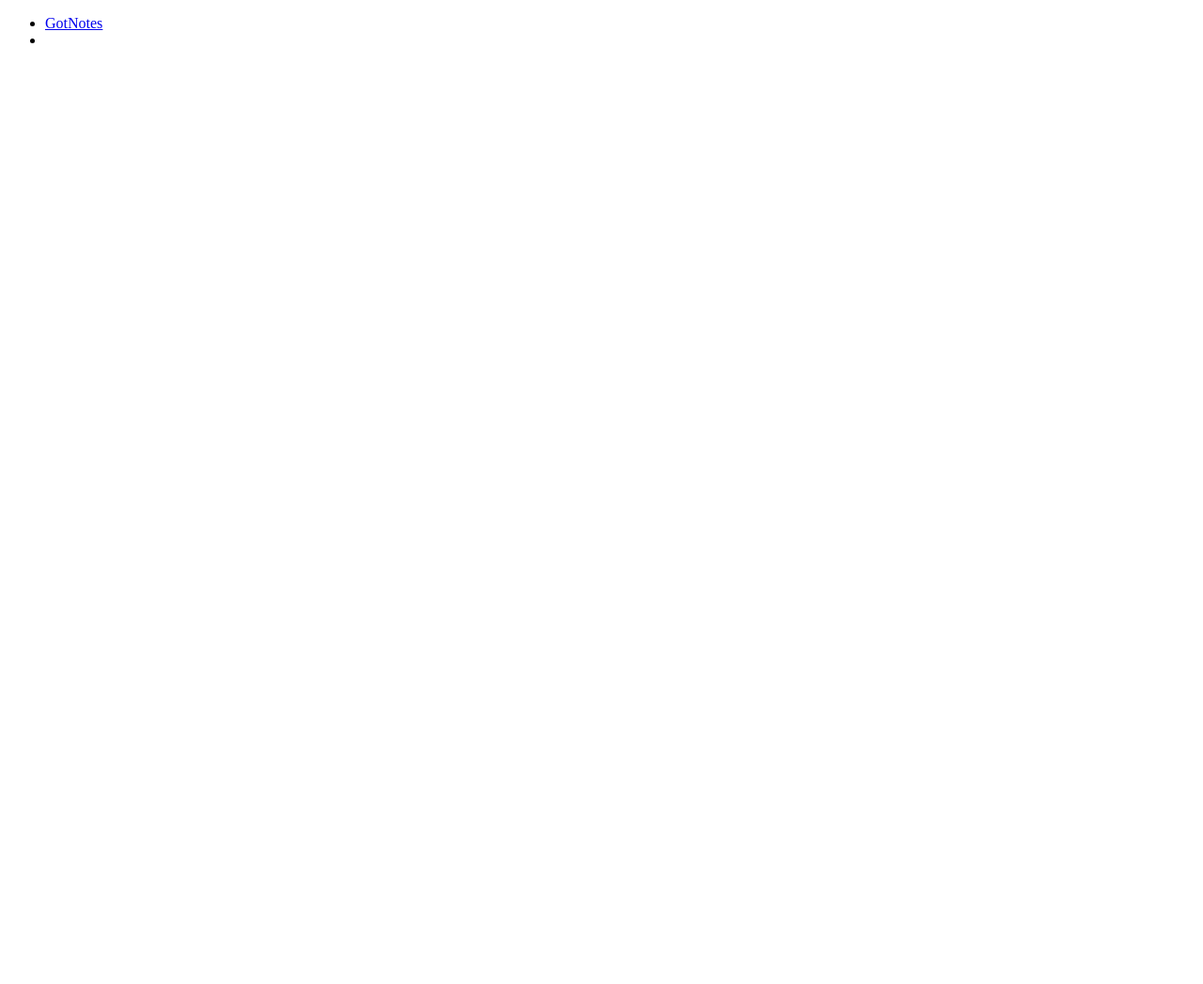
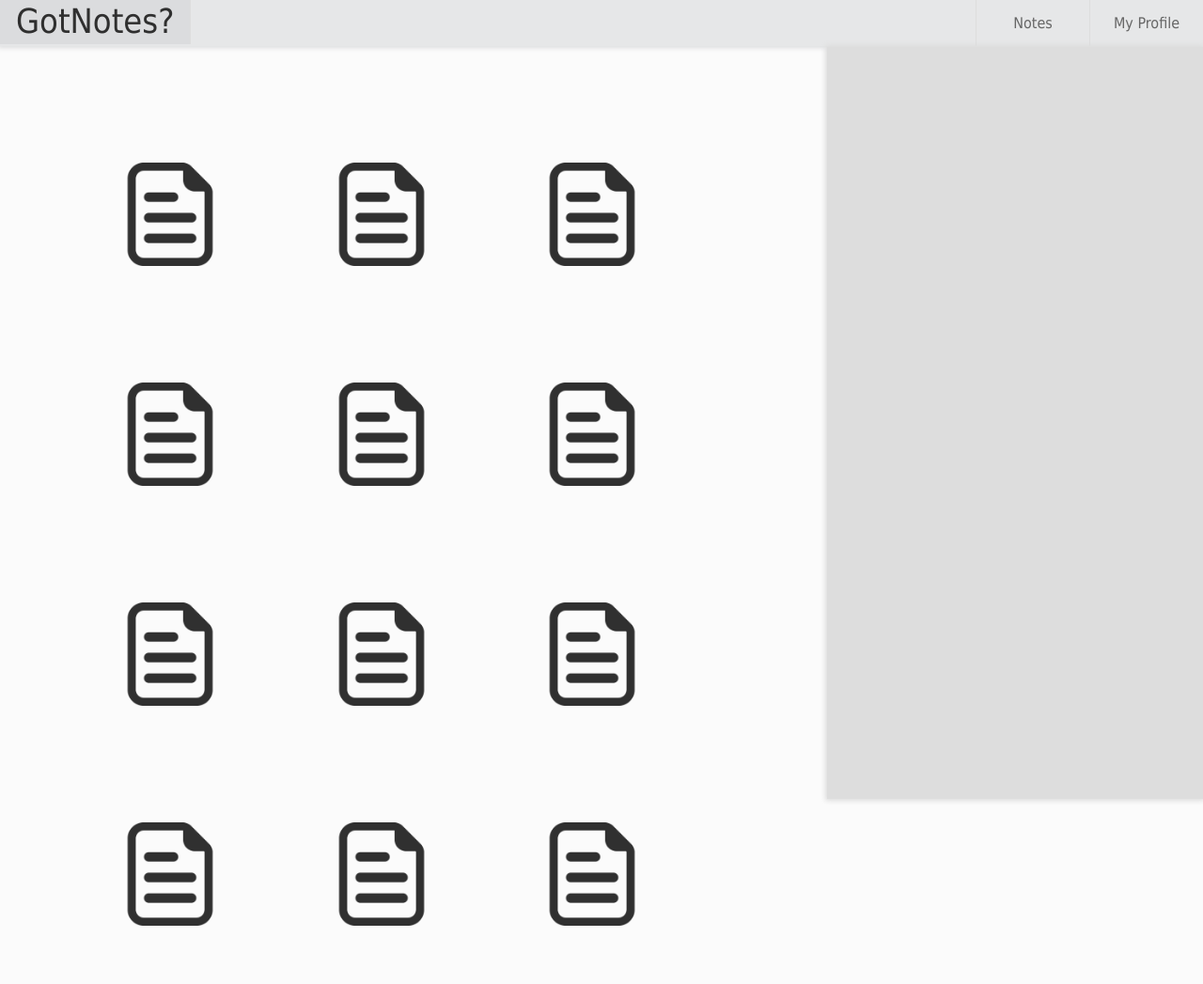
Before and after one commit to DerangedMind/DerangedMind.github.io, a plain HTML site: page index.html in a window 1280 px wide. Shown: the top 1047 px of the page at 94% size. Before the commit the page ends 800 px from the top, so only its background shows below. Drawn offline with Linux system fonts and the light colour scheme.

Commit message:
changing website around

```diff
--- a/index.html
+++ b/index.html
@@ -1,8 +1,105 @@
 <!DOCTYPE html>
 <html>
-  <body>
-    <ul>
-      <li><a href="GotNotes/index.html">GotNotes</a><li>
+  <head>
+    <title>GotNotes?</title>
+    <link type="text/css" rel="stylesheet" href="studyhard.css" />
+  </head>
+
+  <body class="main">
+
+    <nav class="navbar">
+      <div><a class="home" href="index.html">GotNotes?</a></div>
+      <ul >
+        <li><a class="menu-item" href="signup.html">My Profile</a></li>
+        <li><a class="menu-item" href="notes.html">Notes</a></li>
+      </ul>
+    </nav>
+
+    <main>
+      <section class="note-box">
+
+        <article class="note">
+          <a href="somenote.html">
+            <img class="note-img" src="assets/document.png" alt="NoteName" />
+          </a>
+        </article>
+
+        <article class="note">
+          <a href="somenote.html">
+            <img class="note-img" src="assets/document.png" alt="NoteName" />
+          </a>
+        </article>
+
+        <article class="note">
+          <a href="somenote.html">
+            <img class="note-img" src="assets/document.png" alt="NoteName" />
+          </a>
+        </article>
+
+        <article class="note">
+          <a href="somenote.html">
+            <img class="note-img" src="assets/document.png" alt="NoteName" />
+          </a>
+        </article>
+
+        <article class="note">
+          <a href="somenote.html">
+            <img class="note-img" src="assets/document.png" alt="NoteName" />
+          </a>
+        </article>
+
+        <article class="note">
+          <a href="somenote.html">
+            <img class="note-img" src="assets/document.png" alt="NoteName" />
+          </a>
+        </article>
+
+        <article class="note">
+          <a href="somenote.html">
+            <img class="note-img" src="assets/document.png" alt="NoteName" />
+          </a>
+        </article>
+
+        <article class="note">
+          <a href="somenote.html">
+            <img class="note-img" src="assets/document.png" alt="NoteName" />
+          </a>
+        </article>
+
+        <article class="note">
+          <a href="somenote.html">
+            <img class="note-img" src="assets/document.png" alt="NoteName" />
+          </a>
+        </article>
+
+        <article class="note">
+          <a href="somenote.html">
+            <img class="note-img" src="assets/document.png" alt="NoteName" />
+          </a>
+        </article>
+
+        <article class="note">
+          <a href="somenote.html">
+            <img class="note-img" src="assets/document.png" alt="NoteName" />
+          </a>
+        </article>
+
+        <article class="note">
+          <a href="somenote.html">
+            <img class="note-img" src="assets/document.png" alt="NoteName" />
+          </a>
+        </article>
+
+      </section>
+
+      <aside class="info">
+
+      </aside>
+
+    </main>
+
+    <footer>
+
+    </footer>
   </body>
-
 </html>
--- /dev/null
+++ b/studyhard.css
@@ -0,0 +1,226 @@
+body {
+  background-color: #FBFBFB;
+  margin-top: 50px;
+  height: 100%;
+  font-family: Tahoma;
+}
+
+a {
+  text-decoration: none;
+}
+
+img:hover {
+  background-color: #DBDCDE;
+  border-radius: 5px;
+}
+
+li {
+  list-style-type: none;
+}
+
+/* NAV BAR ----------------------------------------------- */
+
+@media screen and (max-width:549px){
+  nav {
+    position: relative;
+    background-color: #e6e7e8;
+
+    height: 40px;
+    width: 100%;
+
+    box-shadow: 0 0 5px 2px #DBDCDE;
+    padding-bottom: 9px;
+
+    margin-top: -50px;
+    margin-left: -8px;
+  }
+}
+
+@media screen and (min-width:550px){
+  nav {
+    position: fixed;
+    background-color: #e6e7e8;
+
+    height: 40px;
+    width: 100%;
+
+    box-shadow: 0 0 5px 2px #DBDCDE;
+    padding-bottom: 9px;
+
+    top:0;
+    left:0;
+  }
+}
+
+/* NAV BAR ELEMENTS -------------------- */
+
+.menu-item {
+  width: 120px;
+  float:right;
+  color: #666;
+  text-align:center;
+  font-size: 16px;
+  margin-top: -16px;
+  padding-top: 15px;
+  padding-bottom: 15px;
+  border-left: 1px solid #DDD;
+}
+
+.menu-item:hover {
+  background-color: #DBDCDE;
+}
+
+.home {
+  font-size: 2.25em;
+  font-weight: 100;
+  z-index: 1;
+  color: #2f2f2f;
+  padding: 2px 17px 4px 17px;
+  float:left;
+  border-right: 1px solid #DDD;
+}
+
+.home:hover {
+  background-color: #DBDCDE;
+}
+
+/* MAIN CONTENT ---------------------------- */
+
+main {
+  width: 100%;
+  margin: 0;
+  min-height: 100%;
+}
+
+/* MAIN NOTES LIST ------------------------- */
+
+.note-box {
+  float: left;
+  width: 58%;
+  margin: 5%;
+}
+
+.note-img {
+  width: 50%;
+  padding: 25%;
+  height: auto;
+}
+
+.note {
+  display: inline-block;
+  margin: 5px auto;
+}
+
+/* one column w/o sidebar */
+@media screen and (max-width:549px) {
+  .note-box {
+    width: 90%;
+    margin: 5% auto;
+  }
+}
+
+/* one column w/ sidebar */
+@media screen and (min-width:550px) and (max-width:783px){
+  .note-box {
+    width: 40%;
+    margin: 5% 10%;
+  }
+
+  .note {
+    width: 90%;
+    height: auto;
+  }
+}
+
+/* two column  */
+@media screen and (min-width:784px) and (max-width:1170px){
+  .note {
+    width: 45%;
+    height: auto;
+  }
+}
+/* three column */
+@media screen and (min-width:1171px){
+  .note {
+    width: 30%;
+    height: auto;
+  }
+}
+
+/* four column */
+@media screen and (min-width: 1300px) {
+  .note {
+    width: 22.5%;
+    height: auto;
+  }
+}
+
+/* INFO ASIDE ----------------------------- */
+
+/* side bar when window is minimum size of 550px */
+@media screen and (min-width:550px) {
+  .info {
+    position: fixed;
+    float: right;
+    right: 0;
+    height: 100%;
+    margin: 0;
+    background-color: #DDD;
+    box-shadow: 0 0 5px 2px #DDD;
+    z-index: 5;
+  }
+}
+
+/* ... otherwise hide side bar */
+@media screen and (max-width:549px) {
+  .info {
+    display: none;
+  }
+}
+
+/* one column */
+@media screen and (max-width:900px) {
+  .info {
+    width: 300px;
+  }
+}
+
+/* two column */
+@media screen and (min-width:901px) and (max-width:1171px) {
+  .info {
+    width: 34%;
+  }
+}
+
+/* three and column */
+@media screen and (min-width:1172px) {
+  .info {
+    width: 400px;
+  }
+}
+
+
+/* FOOTER --------------------------------- */
+
+
+footer {
+  position: relative;
+  clear: both;
+  height: 175px;
+  width: 100%;
+  bottom: 0;
+  background-color: #e6e7e8;
+  box-shadow: 0 0 5px 2px #DBDCDE;
+  z-index: 100;
+}
+
+/* SIGN UP PAGE --------------------------- */
+
+.signup-box {
+  position: relative;
+  width: 360px;
+  height: 500px;
+  margin-left: auto;
+  margin-right: auto;
+  background-color: #DBDCDE;
+}
```
Also changed, not shown: signup.html (added, +15 -0 lines), assets/document.png (added).
